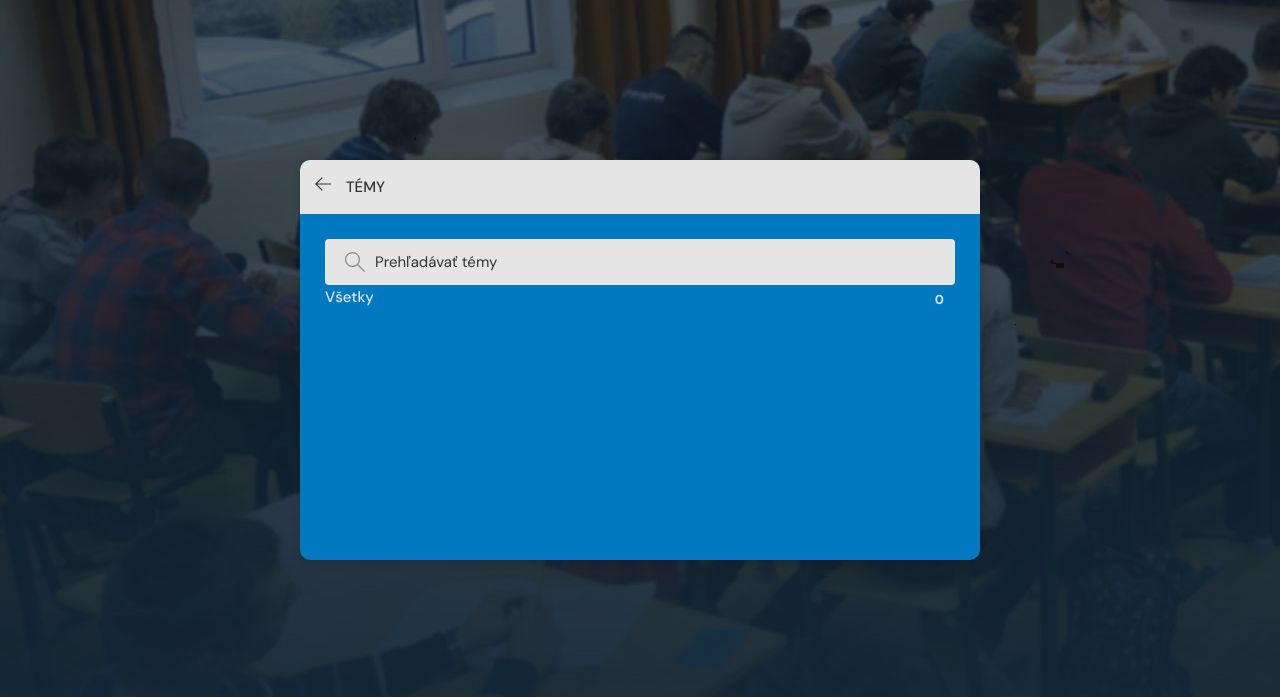
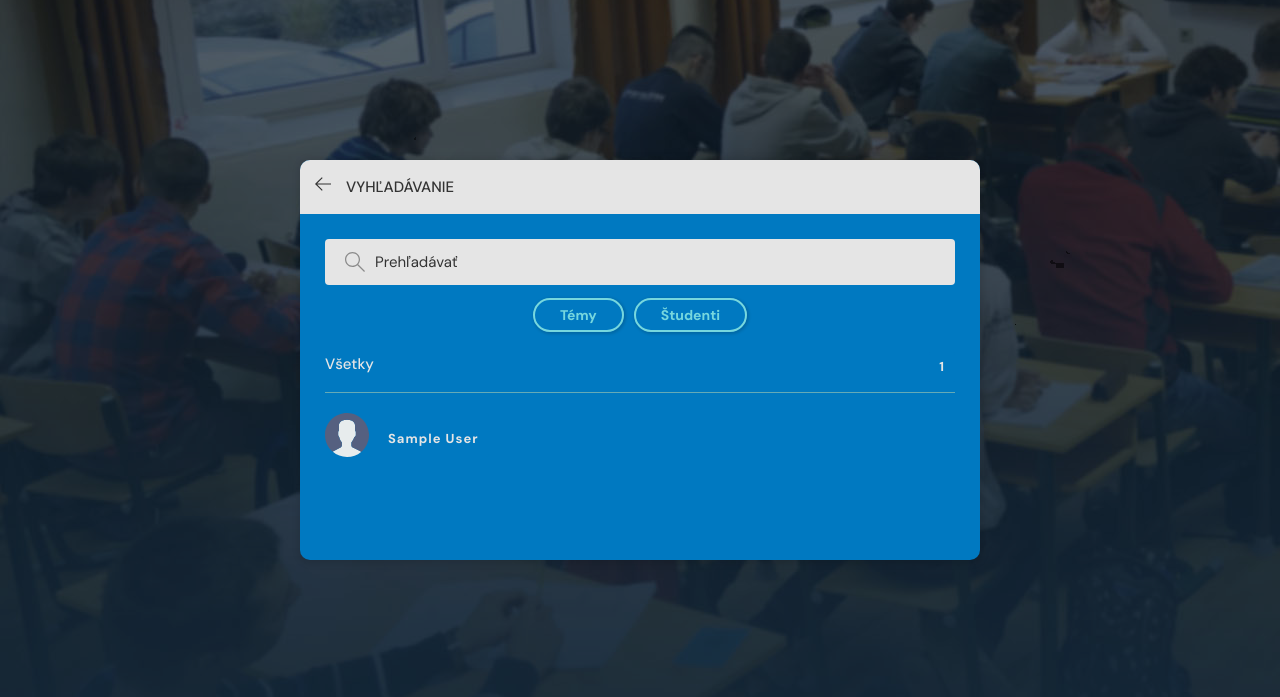
Before and after one commit to mosmowora/spse-forum, a Django app: page /topics/ in a window 1280 px wide. Shown: the part 76-773 px from the top of the page. Run offline with Django 3.2, Linux system fonts and the light colour scheme; the visitor is signed in with stand-in values (Sample User, id 1); data comes from the database, SQL or seed files in the repository; data that the repository does not hold is empty; some libraries are stand-ins or nearby versions.

Commit message:
user search enabled

```diff
--- a/base/templates/base/activity.html
+++ b/base/templates/base/activity.html
@@ -26,7 +26,7 @@
           <div class="activities__boxHeader roomListRoom__header">
             <a href="{% url 'user-profile' message.user.id %}" class="roomListRoom__author">
               <div class="avatar avatar--small">
-                <img src="{{message.user.avatar.url}}" />
+                <img src="{{message.user.avatar.url}}" alt=""/>
               </div>
               <p>
                 @{{message.user}}
--- a/base/templates/base/topics.html
+++ b/base/templates/base/topics.html
@@ -14,7 +14,7 @@
               </path>
             </svg>
           </a>
-          <h3>Témy</h3>
+          <h3>Vyhľadávanie</h3>
         </div>
       </div>
 
@@ -22,24 +22,47 @@
         <form action="" method="GET" class="header__search">
           <label>
             <svg version="1.1" xmlns="http://www.w3.org/2000/svg" width="32" height="32" viewBox="0 0 32 32">
-              <title>search</title>
+              <title>Vyhľadávanie</title>
               <path
                 d="M32 30.586l-10.845-10.845c1.771-2.092 2.845-4.791 2.845-7.741 0-6.617-5.383-12-12-12s-12 5.383-12 12c0 6.617 5.383 12 12 12 2.949 0 5.649-1.074 7.741-2.845l10.845 10.845 1.414-1.414zM12 22c-5.514 0-10-4.486-10-10s4.486-10 10-10c5.514 0 10 4.486 10 10s-4.486 10-10 10z">
               </path>
             </svg>
-            <input name="q" placeholder="Prehľadávať témy" />
+            <input name="q" placeholder="Prehľadávať " id="search_for" onkeypress="return prevent(event)" />
           </label>
+          <div class="mobile-menuItems activity-pills">
+            <input type="submit" name="search_for_topics" value=Témy class="btn btn--main btn--pill input-pill"
+              readonly>
+            <input type="submit" name="search_for_students" value="Študenti" class="btn btn--main btn--pill input-pill"
+              readonly>
+          </div>
         </form>
 
         <ul class="topics__list">
           <li>
             <a href="{% url 'topics' %}" class="active">Všetky <span>{{topics.count}}</span></a>
           </li>
+          {% if type_of != 'user' %}
           {% for topic in topics %}
           <li>
             <a href="{% url 'home' %}?q={{topic.name}}">{{ topic.name }} <span>{{topic.room_set.all.count}}</span></a>
           </li>
           {% endfor %}
+          {% else %}
+          {% for user in topics %}
+          <li>
+            <a href="{% url 'user-profile' user.id %}">
+              {% if user.avatar.url is not None %}
+                <img src="{{ user.avatar.url }}" alt="" style="border-radius: 40%; width: 7%;" />
+                {% else %}
+                <img src="{% static 'images/avatar.svg' %}" alt=""  style="width: 10%; width: 7%;"/>
+                {% endif %}
+              <span style="padding-top: 2.5%; padding-left: 3%; margin-right: auto;">
+                {{ user.name }}
+              </span>
+            </a>
+          </li>
+          {% endfor %}
+          {% endif %}
 
         </ul>
       </div>
@@ -57,5 +80,4 @@
       window.location.href = "{% url 'fallback' %}";
   });
 </script> -->
-
 {% endblock content %}
--- a/base/templates/base/topics_component.html
+++ b/base/templates/base/topics_component.html
@@ -14,7 +14,7 @@
 
     </ul>
     <a class="btn btn--link" href="{% url 'topics' %}">
-        Viac
+        Vyhľadávanie
         <svg version="1.1" xmlns="http://www.w3.org/2000/svg" width="32" height="32" viewBox="0 0 32 32">
             <title>chevron-down</title>
             <path d="M16 21l-13-13h-3l16 16 16-16h-3l-13 13z"></path>
--- a/base/views.py
+++ b/base/views.py
@@ -244,7 +244,7 @@
 
 
 @login_required(login_url='login', redirect_field_name=None)
-def updateUser(request):
+def updateUser(request: HttpRequest):
     user = request.user
     form = UserForm(instance=user)
 
@@ -257,10 +257,21 @@
     return render(request, 'base/update-user.html', {'form': form})
 
 
-def topicsPage(request):
+def topicsPage(request: HttpRequest):
     q = request.GET.get('q') if request.GET.get('q') != None else ''
-    topics = Topic.objects.filter(name__icontains=q)
-    return render(request, 'base/topics.html', {'topics': topics})
+    render_value = ""
+    type_of = ""
+
+    if request.method == "GET":
+        if request.GET.get("search_for_topics") is None:
+            render_value = request.GET.get("search_for_students")
+            type_of = 'user'
+        else:
+            render_value = request.GET.get("search_for_topics")
+            type_of = 'topic'
+
+    topics = Topic.objects.filter(name__icontains=q) if type_of in ("topic", "") else User.objects.filter(name__icontains=q)
+    return render(request, 'base/topics.html', {'topics': topics, 'render_value': render_value, "type_of": type_of})
 
 
 def activityPage(request):
--- a/static/js/script.js
+++ b/static/js/script.js
@@ -21,6 +21,7 @@
   };
 
 const formClear = document.querySelector('[for="avatar-clear_id"]');
+if (formClear != null) {
   formClear.innerHTML = "Vymazať";
   const formClearCheckbox = document.querySelector('input[name="avatar-clear"]');
   function disable() {
@@ -37,3 +38,8 @@
       enable();
     }
   });
+}
+
+function prevent(e) {
+  return !(e.which == 13 || e.keyCode == 13);
+}
--- a/static/styles/styles.css
+++ b/static/styles/styles.css
@@ -223,6 +223,16 @@
   border: 2px solid var(--color-main);
 }
 
+
+.search-pill {
+  text-align: center;
+  margin-left: auto;
+}
+
+.activity-pills {
+  margin: 2% 0;
+}
+
 .action-button {
   background: transparent;
   border: none;
@@ -412,7 +422,7 @@
   margin-left: 1rem;
 }
 
-.header__search input {
+.header__search input:not(input.input-pill) {
   width: 30rem;
   background: transparent;
   border: none;
@@ -420,12 +430,16 @@
   color: rgb(51, 51, 51);
 }
 
+.input-pill {
+  text-align: right;
+}
+
 .header__search input::placeholder {
   color: rgb(51, 51, 51);
 }
 
 @media screen and (max-width: 800px) {
-  .header__search input {
+  .header__search input:not(.input-pill) {
     width: 20rem;
   }
 
```
Lines whose indentation alone changed are shown as unchanged.
